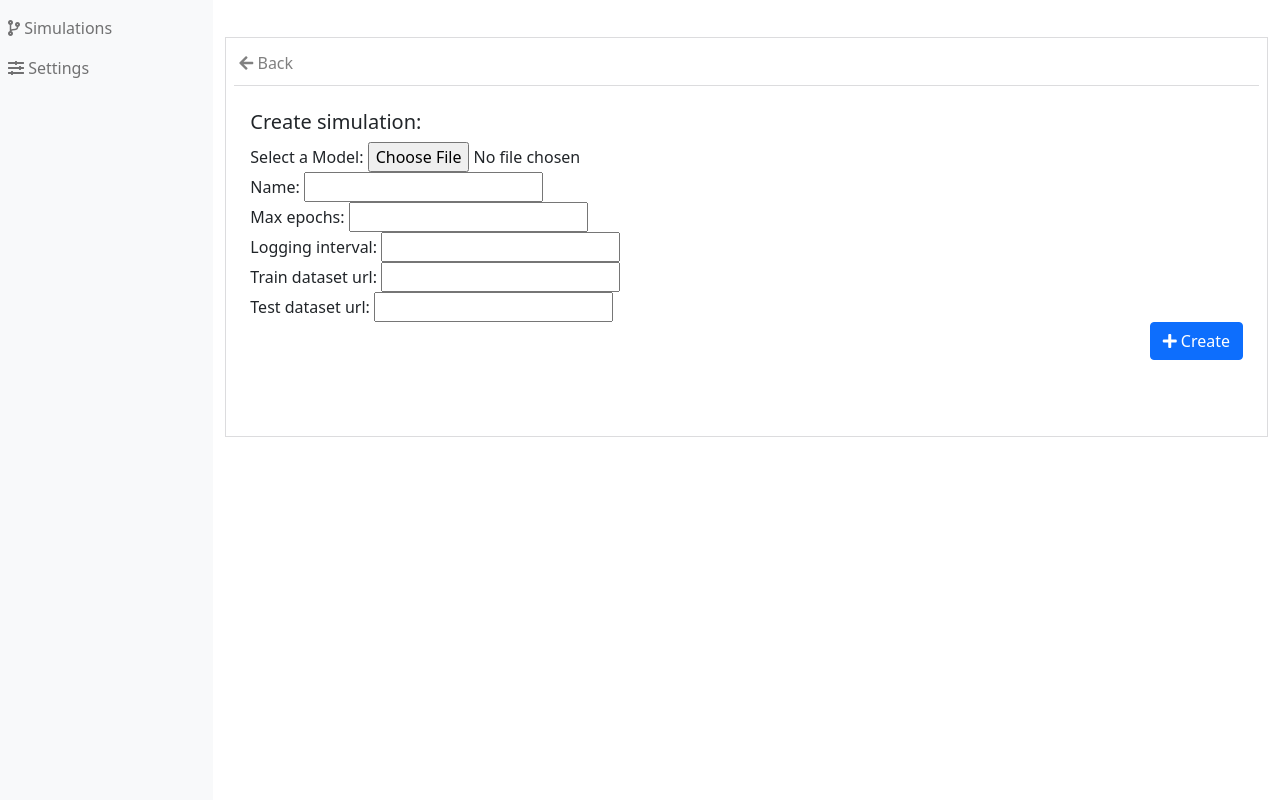
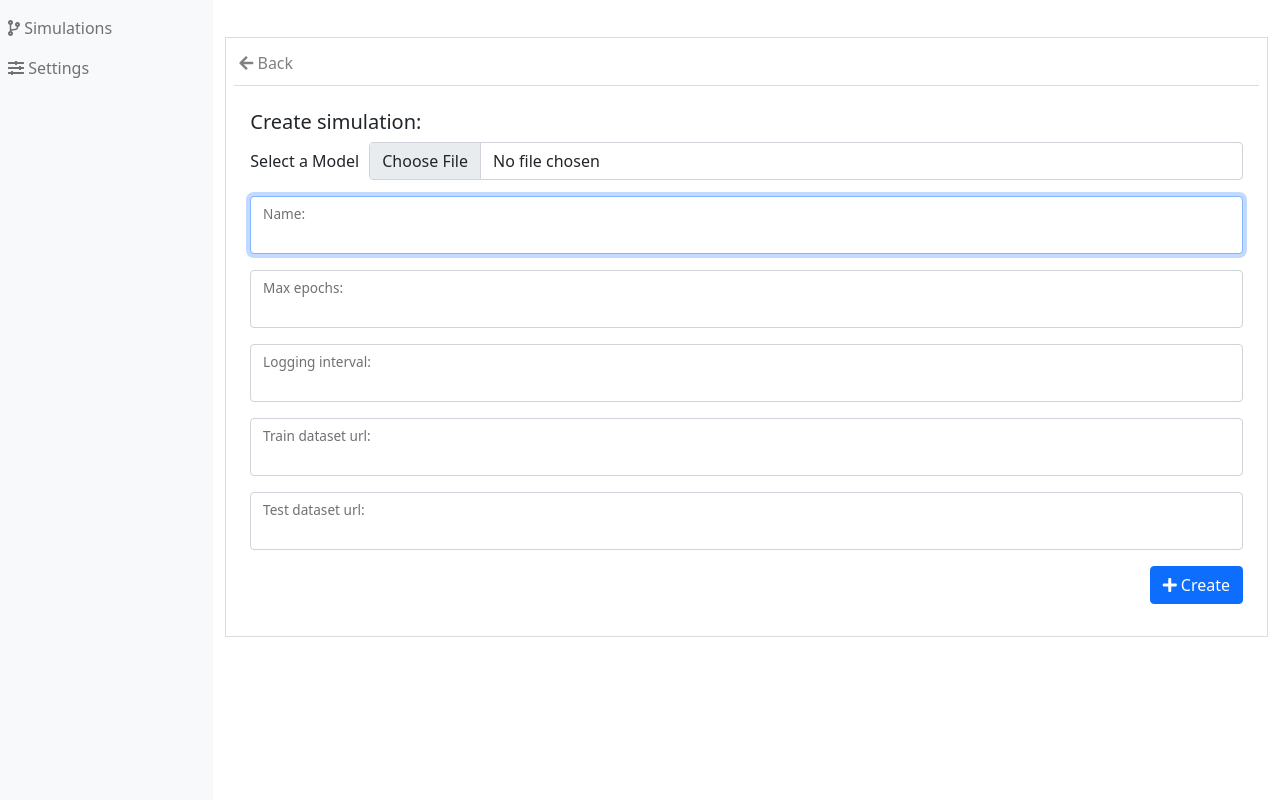
Before and after one commit to Dioben/PI18, a Django app: template server/templates/simulationCreate.html in a window 1280 px wide. Shown: the part 40-840 px from the top of the page. Run offline with Django 3.2, Linux system fonts and the light colour scheme; the template is opened without the code that fills it: values that come from a table or form of the project are taken from there, others are empty; some libraries are stand-ins or nearby versions.

Commit message:
Sim creation input styling

```diff
--- a/server/app/forms.py
+++ b/server/app/forms.py
@@ -10,11 +10,11 @@ class UploadModelFileForm(forms.Form):
     # title = forms.CharField(max_length=50)
     model = forms.FileField(
         label='Select a Model',
-        # widget=forms.FileInput(
-        #     attrs={
-        #         'class': 'form-control'
-        #     }
-        # )
+        widget=forms.FileInput(
+            attrs={
+                'class': 'form-control'
+            }
+        )
     )
 
 
@@ -26,44 +26,44 @@ class UploadDataSetFileForm(forms.Form):
 class ConfSimForm(forms.Form):
     name = forms.CharField(
         max_length=100,
-        # widget=forms.TextInput(
-        #     attrs={
-        #         'autofocus': True,
-        #         'class': 'form-control py-4'
-        #     }
-        # )
+        widget=forms.TextInput(
+            attrs={
+                'autofocus': True,
+                'class': 'form-control'
+            }
+        )
     )
     max_epochs = forms.IntegerField(
         validators=[MinValueValidator(1)],
-        # widget=forms.NumberInput(
-        #     attrs={
-        #         'class': 'form-control'
-        #     }
-        # )
+        widget=forms.NumberInput(
+            attrs={
+                'class': 'form-control',
+            }
+        )
     )
     logging_interval = forms.IntegerField(
         validators=[MinValueValidator(1)],
-        # widget=forms.NumberInput(
-        #     attrs={
-        #         'class': 'form-control'
-        #     }
-        # )
+        widget=forms.NumberInput(
+            attrs={
+                'class': 'form-control'
+            }
+        )
     )
     train_dataset_url = forms.URLField(
-        # widget=forms.TextInput(
-        #     attrs={
-        #         'class': 'form-control py-4'
-        #     }
-        # )
+        widget=forms.TextInput(
+            attrs={
+                'class': 'form-control'
+            }
+        )
     )
     test_dataset_url = forms.URLField(
         required=False,
         help_text="If absent we will use the training dataset",
-        # widget=forms.TextInput(
-        #     attrs={
-        #         'class': 'form-control py-4'
-        #     }
-        # )
+        widget=forms.TextInput(
+            attrs={
+                'class': 'form-control'
+            }
+        )
     )
 
     def clean_logging_interval(self):
--- a/server/templates/signup.html
+++ b/server/templates/signup.html
@@ -45,9 +45,7 @@
                                     {{ field.label_tag }}
                                 </div>
                                 {% if field.help_text %}
-                                    <div class="ms-1 mb-3 d-flex flex-column justify-content-center">
-                                        <a data-toggle="tooltip" title="{{ field.help_text }}"><i class="fa fa-question-circle"></i></a>
-                                    </div>
+                                    <a data-toggle="tooltip" title="{{ field.help_text }}" style="margin: 5px 0 0 3px"><i class="fa fa-question-circle"></i></a>
                                 {% endif %}
                             </div>
                             {% for error in field.errors %}
--- a/server/templates/simulationCreate.html
+++ b/server/templates/simulationCreate.html
@@ -14,63 +14,30 @@
                     <h5>Create simulation:</h5>
                     <form action="/simulations/create/" method="post" style="margin-bottom: 0" enctype="multipart/form-data">
                         {% csrf_token %}
-                        <div>
-                            {{ fileForm.model.label_tag }}
+                        <div class="mb-3 d-flex">
+                            <label for="{{ fileForm.model.id_for_label }}" class="form-label mb-0" style="white-space: nowrap; margin-right: 10px; height: 38px; line-height: 38px; text-align: center; ">{{ fileForm.model.label }}</label>
                             {{ fileForm.model }}
                         </div>
-                        <div>
+                        <div class="form-floating mb-3">
+                            {{ configForm.name }}
                             {{ configForm.name.label_tag }}
-                            {{ configForm.name }}
-                        </div>
-                        <div>
-                            {{ configForm.max_epochs.label_tag }}
-                            {{ configForm.max_epochs }}
-                        </div>
-                        <div>
-                            {{ configForm.logging_interval.label_tag }}
-                            {{ configForm.logging_interval }}
-                        </div>
-                        <div>
-                            {{ configForm.train_dataset_url.label_tag }}
-                            {{ configForm.train_dataset_url }}
-                        </div>
-                        <div>
-                            {{ configForm.test_dataset_url.label_tag }}
-                            {{ configForm.test_dataset_url }}
-                        </div>
-                        {% comment %}<div class="form-floating mb-3 d-flex col-6">
-                            <input type="text" class="form-control" id="text">
-                            <label for="text">Text input</label>
-                            <a title="Help for text input" data-toggle="tooltip" style="margin: 5px 0 0 3px"><i class="fa fa-question-circle"></i></a>
                         </div>
                         <div class="form-floating mb-3">
-                            <textarea class="form-control" id="textarea"></textarea>
-                            <label for="textarea">Textarea input</label>
+                            {{ configForm.max_epochs }}
+                            {{ configForm.max_epochs.label_tag }}
                         </div>
                         <div class="form-floating mb-3">
-                            <select class="form-select" id="select">
-                                <option value="1">One</option>
-                                <option value="2" selected>Two</option>
-                                <option value="3">Three</option>
-                            </select>
-                            <label for="select">Select input</label>
+                            {{ configForm.logging_interval }}
+                            {{ configForm.logging_interval.label_tag }}
                         </div>
-                        <div class="form-check form-switch mb-3">
-                            <input type="checkbox" class="form-check-input" id="switch">
-                            <label class="form-check-label" for="switch" >Switch/checkbox input</label>
+                        <div class="form-floating mb-3">
+                            {{ configForm.train_dataset_url }}
+                            {{ configForm.train_dataset_url.label_tag }}
                         </div>
-                        <div class="mb-3">
-                            <div class="d-flex">
-                                <label for="range" class="form-label mb-0" style="white-space: nowrap; margin-right: 10px">Range input</label>
-                                <input type="range" class="form-range" id="range" min="0" max="10" step="0.5">
-                            </div>
-                            <div class="form-text mt-0">Number inputs don't work too well with bootstrap. JS needed to show value.</div>
+                        <div class="form-floating mb-3">
+                            {{ configForm.test_dataset_url }}
+                            {{ configForm.test_dataset_url.label_tag }}
                         </div>
-                        <div class="mb-3 d-flex">
-                            <label for="file" class="form-label mb-0" style="white-space: nowrap; margin-right: 10px; height: 38px; line-height: 38px; text-align: center; ">File input</label>
-                            <input class="form-control" type="file" id="file">
-                            <a title="Help for text input" data-toggle="tooltip" style="margin: 5px 0 0 3px"><i class="fa fa-question-circle"></i></a>
-                        </div>{% endcomment %}
                         <div class="d-flex justify-content-end">
                             <button type="submit" class="btn btn-primary"><i class="fa fa-plus"></i> Create</button>
                         </div>
```
